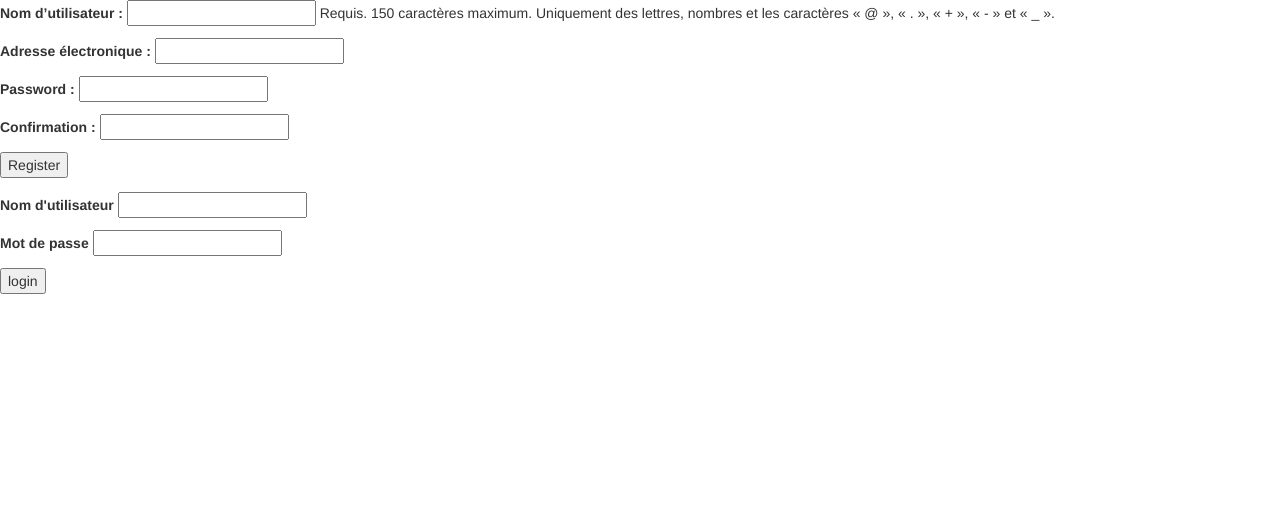
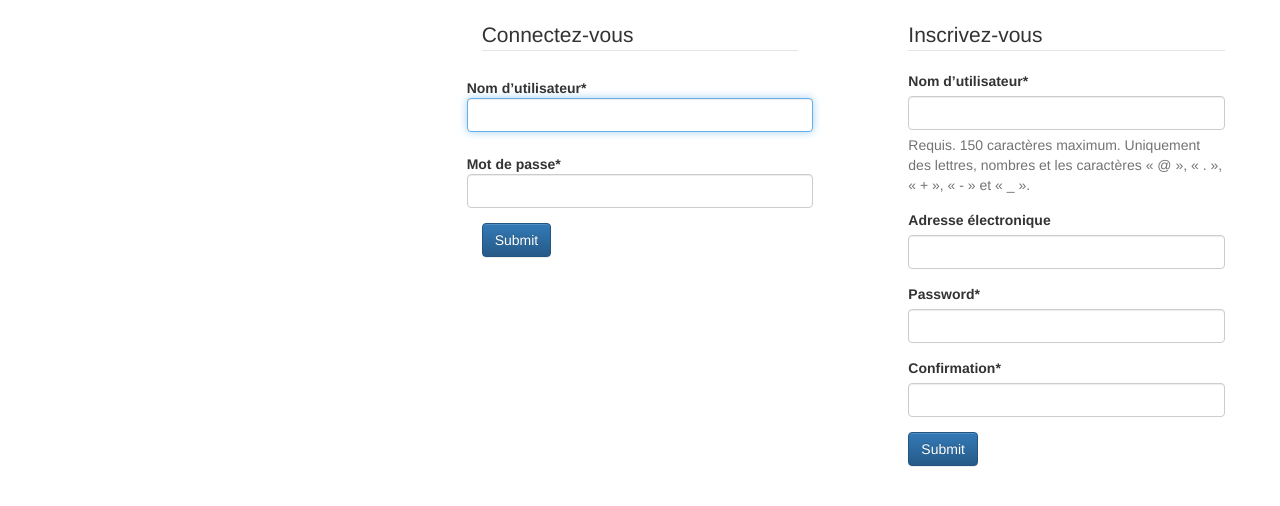
Before and after one commit to tpape/Dynlocal, a Django app: page /contrib/ in a window 1280 px wide. Shown: the top 506 px of the page. Run offline with Django 3.2, Linux system fonts and the light colour scheme; some libraries are stand-ins or nearby versions.

Commit message:
Added crispy-forms module generated crispy forms automatically

```diff
--- a/Applications/web/forms.py
+++ b/Applications/web/forms.py
@@ -3,7 +3,9 @@ from django.core.exceptions import ValidationError
 from django.utils.translation import ugettext as _
 from django.contrib.auth.models import User
 from Applications.api.models import UserProfile
-
+from crispy_forms.helper import FormHelper
+from crispy_forms.layout import Layout, Submit, Fieldset, ButtonHolder, MultiField
+from django.contrib.auth.forms import AuthenticationForm
 
 class UserForm(forms.ModelForm):
     password = forms.CharField(widget=forms.PasswordInput())
@@ -27,9 +29,50 @@ class UserForm(forms.ModelForm):
         if email and User.objects.filter(email=email).count() > 0:
             raise forms.ValidationError(_("Cette adresse existe déjà"), code='invalid')
         return email
+    def __init__(self, *args, **kwargs):
+        super(UserForm, self).__init__(*args, **kwargs)
+        self.helper = FormHelper()
+        self.helper.form_id = 'id-register-form'
+        self.helper.form_class = 'register-form'
+        self.helper.form_method = 'post'
+        self.helper.form_action = '/contrib/'
+        self.helper.layout = Layout(
+            Fieldset(
+                'Inscrivez-vous',
+                'username',
+                'email',
+                'password',
+                'confirmation',
+                ),
+
+            ButtonHolder(
+                Submit('submit', 'Submit', css_class='button white')
+                )
+        )
 
 class UserProfileForm(forms.ModelForm):
 
     class Meta:
         model = UserProfile
         exclude = ('registration_history','user_id','user')
+
+class LoginForm(AuthenticationForm):
+
+    def __init__(self, *args, **kwargs):
+        super(LoginForm, self).__init__(*args, **kwargs)
+        self.helper = FormHelper()
+        self.helper.form_id = 'id-login-form'
+        self.helper.form_class = 'form-horizontal'
+        self.helper.form_method = 'post'
+        self.helper.form_action = '/contrib/login'
+        self.helper.layout = Layout(
+            Fieldset(
+                'Connectez-vous',
+                'username',
+                'password',
+                ),
+
+          ButtonHolder(
+                Submit('submit', 'Submit', css_class='button white')
+            )
+        )
--- a/Applications/web/views.py
+++ b/Applications/web/views.py
@@ -1,7 +1,7 @@
 from django.shortcuts import render, render_to_response
 from django.template import RequestContext
 from django.contrib.auth import authenticate, login
-from Applications.web.forms import UserForm, UserProfileForm
+from Applications.web.forms import UserForm, UserProfileForm, LoginForm
 from django.http import HttpResponse
 
 def index(request):
@@ -29,7 +29,8 @@ def register(request):
     else:
         user_form = UserForm()
         profile_form = UserProfileForm()
-    return render_to_response('contrib.html',{'user_form':user_form, 'profile_form':profile_form ,'registered':registered}, context)
+        login_form = LoginForm()
+    return render_to_response('contrib.html',{'user_form':user_form, 'profile_form':profile_form, 'login_form':login_form ,'registered':registered}, context)
 def user_login(request):
     context=RequestContext(request)
     loged_in = False
--- a/Dynlocal/settings.py
+++ b/Dynlocal/settings.py
@@ -36,6 +36,7 @@ INSTALLED_APPS = (
 
     'Applications.api',
     'Applications.web',
+    'crispy_forms',
     'django.contrib.admin',
     'django.contrib.auth',
     'django.contrib.contenttypes',
@@ -73,6 +74,7 @@ TEMPLATES = [
         },
     },
 ]
+CRISPY_TEMPLATE_PACK = 'bootstrap3'
 
 WSGI_APPLICATION = 'Dynlocal.wsgi.application'
 
--- /dev/null
+++ b/Dynlocal/static/css/index.css
@@ -0,0 +1,15 @@
+/*index.html*/
+.main{
+  padding-top:200px;
+}
+/*contrib.html*/
+.user_form{
+  padding-right:20px;
+  padding-left:20px;
+  margin:20px;
+}
+.login_form{
+  padding-right:20px;
+  padding-left:20px;
+  margin:20px;
+}
--- a/Dynlocal/templates/contrib.html
+++ b/Dynlocal/templates/contrib.html
@@ -2,23 +2,37 @@
   <head>
     <title></title>
     {% load staticfiles %}
+    {% load crispy_forms_tags %}
     <script src="https://ajax.googleapis.com/ajax/libs/angularjs/1.3.15/angular.min.js"></script>
     <link rel="stylesheet" href="https://maxcdn.bootstrapcdn.com/bootstrap/3.3.4/css/bootstrap.min.css">
     <link rel="stylesheet" href="https://maxcdn.bootstrapcdn.com/bootstrap/3.3.4/css/bootstrap-theme.min.css">
+    <link rel="stylesheet" href="{% static "css/index.css" %}">
   </head>
   <body>
+    {% if not registered and not user.is_authenticated %}
+      <div class="col-md-4">
+        <!-- informations about the organization, the way it works, donations -->
+      </div>
+      <div class="col-md-4">
+          <div class="login_form">
+            {% crispy login_form login_form.helper %}
+          </div>
+      </div>
+      <div class="col-md-4">
+          <div class="user_form">
+            {% crispy user_form user_form.helper %}
+          </div>
+      </div>
+    {% else %}
 
-    {% if not registered and not user.is_authenticated %}
-    {% include "widgets/contrib/register.html" %}
-    {% include "widgets/contrib/login.html" %}
-    {% else %}
       {% if user.is_authenticated %}
         {% include "widgets/contrib/dashboard.html" %}
       {% endif%}
+
       {% if registered %}
         {% include "widgets/contrib/profile.html" %}
       {% endif %}
+
     {% endif %}
-  </div>
   </body>
 </html>
--- a/requirements.txt
+++ b/requirements.txt
@@ -7,3 +7,4 @@ psycopg2==2.6
 static3==0.5.1
 static==1.1.1
 django-base64field==1.0
+django-crispy-forms==1.4.0
```
Lines whose indentation alone changed are shown as unchanged.
